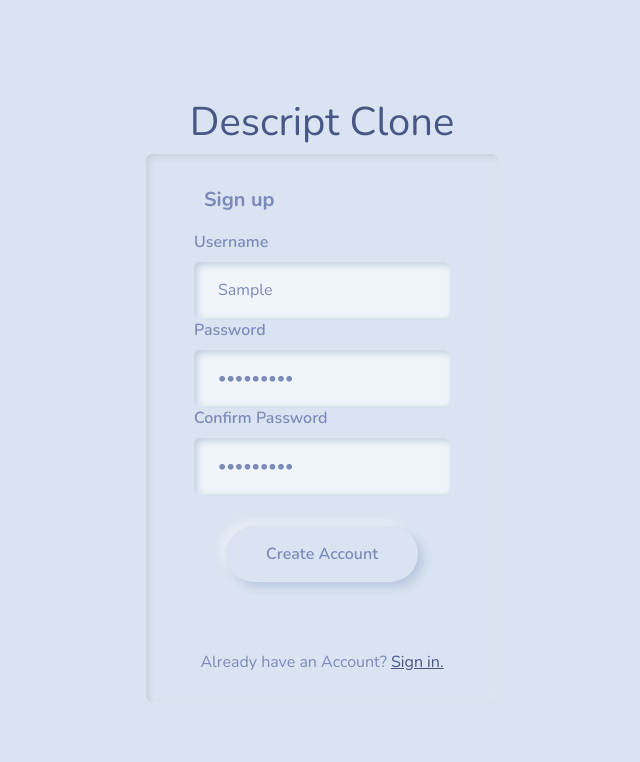
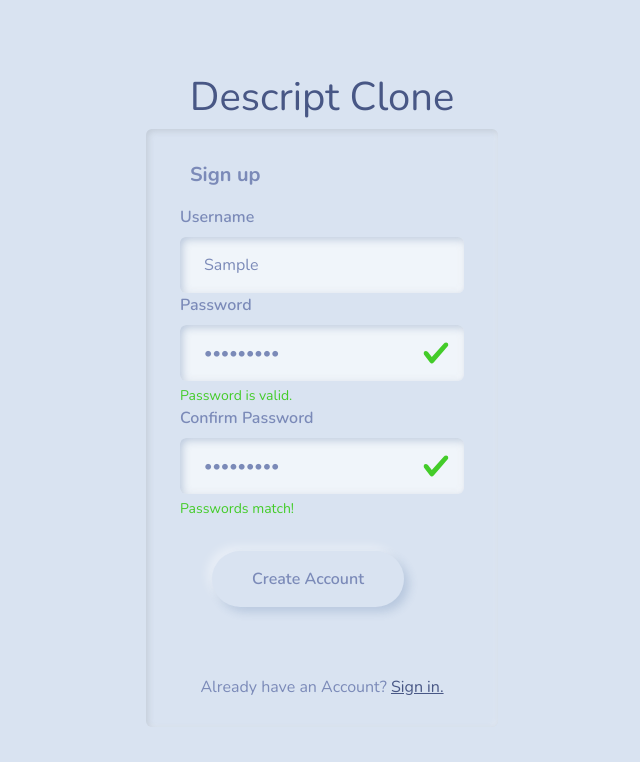
Before and after one commit to m1ggy/descript-clone, a React (Create React App) app in the folder client/: page /signup in a window 1280 px wide. Both pictures are taken after typing "Sample", "Sample123", "Sample123" into the empty fields and a click on the button "Create Account". Shown: the top 762 px of the page, without its empty margins (318-958 px from the left). Built offline with nearby package versions, Linux system fonts and the light colour scheme.

Commit message:
added password validation on signup, added store

```diff
--- a/client/src/pages/Signup.js
+++ b/client/src/pages/Signup.js
@@ -12,7 +12,22 @@ function Signup() {
     password: '',
     confirmPass: '',
   });
+  const [validation, setValidation] = useState({
+    username: {
+      valid: false,
+      message: '',
+    },
+    pass: {
+      valid: false,
+      message: '',
+    },
+    confirmPass: {
+      valid: false,
+      message: '',
+    },
+  });
   const [message, setMessage] = useState('');
+  const [loading, setLoading] = useState(false);
   const history = useHistory();
 
   useEffect(() => {
@@ -21,10 +36,51 @@ function Signup() {
       creds.password !== '' &&
       creds.confirmPass.length < 8
     ) {
-      setMessage('Password is too short.');
+      setValidation((val) => {
+        return {
+          ...val,
+          pass: {
+            valid: false,
+            message: 'Password is too short.',
+          },
+        };
+      });
     } else if (creds.password !== creds.confirmPass) {
-      setMessage('Passwords do not match!');
-    } else setMessage('');
+      setValidation((val) => {
+        return {
+          ...val,
+          confirmPass: {
+            valid: false,
+            message: 'Passwords do not match!',
+          },
+        };
+      });
+    } else {
+      setMessage('');
+    }
+
+    if (creds.password.length >= 8)
+      setValidation((val) => {
+        return {
+          ...val,
+          pass: {
+            valid: true,
+            message: 'Password is valid.',
+          },
+        };
+      });
+
+    if (creds.password === creds.confirmPass) {
+      setValidation((val) => {
+        return {
+          ...val,
+          confirmPass: {
+            valid: true,
+            message: 'Passwords match!',
+          },
+        };
+      });
+    }
   }, [creds.password, creds.confirmPass]);
 
   return (
@@ -51,7 +107,15 @@ function Signup() {
               required
               onChange={(e) => setCreds({ ...creds, password: e.target.value })}
               value={creds.password}
+              isInvalid={creds.password.length ? !validation.pass.valid : null}
+              isValid={creds.password.length ? validation.pass.valid : null}
             />
+
+            <Form.Control.Feedback
+              type={validation.pass.valid ? 'valid' : 'invalid'}
+            >
+              {validation.pass.message}
+            </Form.Control.Feedback>
           </Form.Group>
           <Form.Group>
             <Form.Label>Confirm Password</Form.Label>
@@ -61,14 +125,21 @@ function Signup() {
               onChange={(e) =>
                 setCreds({ ...creds, confirmPass: e.target.value })
               }
+              isInvalid={
+                creds.confirmPass.length ? !validation.confirmPass.valid : null
+              }
+              isValid={
+                creds.confirmPass.length ? validation.confirmPass.valid : null
+              }
               value={creds.confirmPass}
             />
+            <Form.Control.Feedback
+              type={validation.confirmPass.valid ? 'valid' : 'invalid'}
+            >
+              {validation.confirmPass.message}
+            </Form.Control.Feedback>
           </Form.Group>
-          {message !== '' && (
-            <Alert variant='danger' style={{ margin: '1rem' }}>
-              {message}
-            </Alert>
-          )}
+
           <Button>Create Account</Button>
         </Card.Body>
         <Card.Footer>
--- /dev/null
+++ b/client/src/slices/userSlice.js
@@ -0,0 +1,6 @@
+export const createUserSlice = (set, get) => ({
+  authenticated: false,
+  username: '',
+  projects: [],
+  globalTime: '',
+});
```
Also changed, not shown: client/src/store.js (+17 -0 lines).
